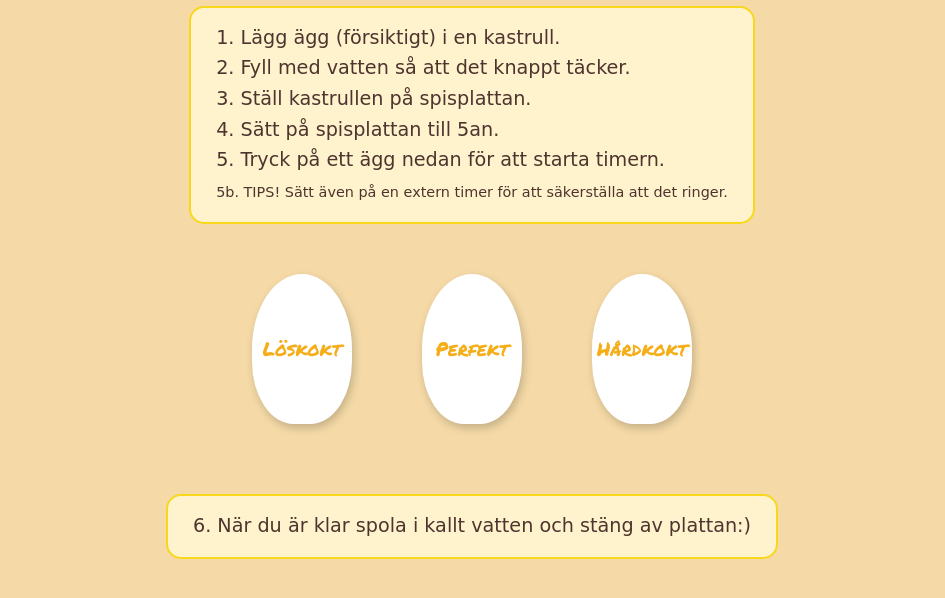
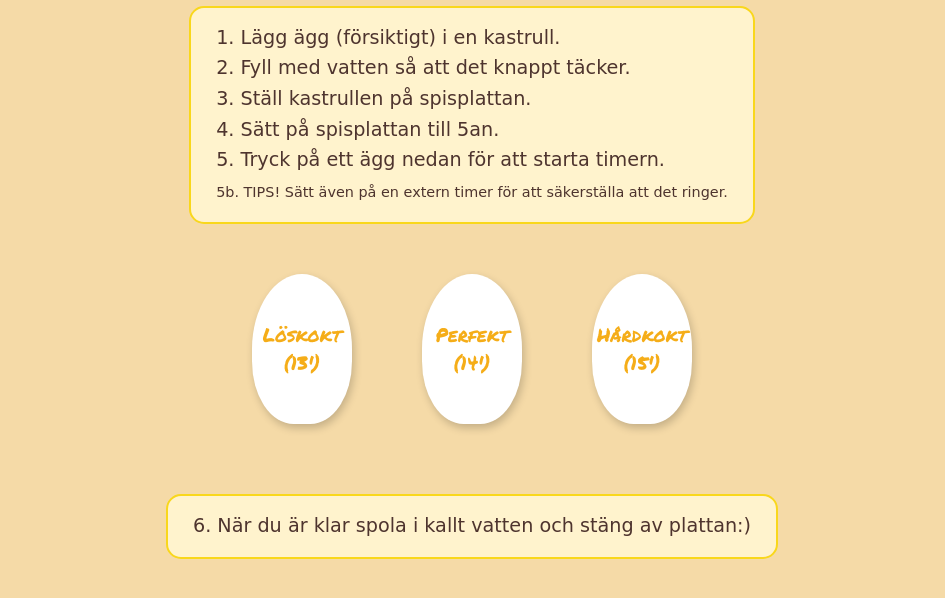
Before and after one commit to juliaehaack/perfekta-agg, a plain HTML site: page index.html in a window 1280 px wide. Shown: the part 106-704 px from the top of the page, without its empty margins (168-1113 px from the left). Drawn offline with Linux system fonts and the light colour scheme.

Commit message:
Update button labels to include cooking times

```diff
--- a/index.html
+++ b/index.html
@@ -23,9 +23,9 @@
 </p>
 
 <div class="buttons">
-  <button onclick="startTimer(13)">Löskokt</button>
-  <button onclick="startTimer(14)">Perfekt</button>
-  <button onclick="startTimer(15)">Hårdkokt</button>
+  <button onclick="startTimer(13)">Löskokt (13')</button>
+  <button onclick="startTimer(14)">Perfekt (14')</button>
+  <button onclick="startTimer(15)">Hårdkokt (15')</button>
 </div>
 
 <h2 id="display"></h2>
```
